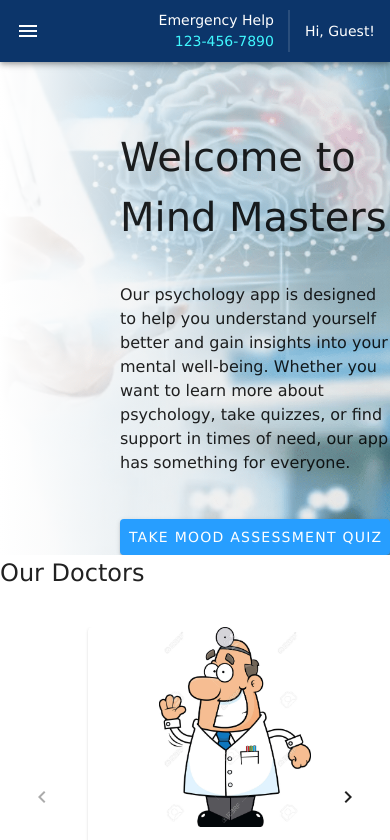
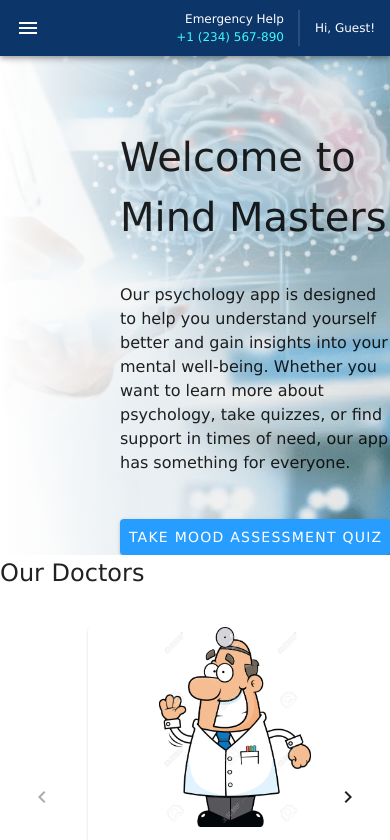
Before and after one commit to Feralwater/CogniLearn, a Vue app: page / in a window 390 px wide. Shown: the top 840 px of the page. Built offline with nearby package versions, Linux system fonts and the light colour scheme.

Commit message:
add phone to header

```diff
--- a/src/components/AppBar/AppBar.vue
+++ b/src/components/AppBar/AppBar.vue
@@ -50,8 +50,8 @@
 }
 
 .drawer {
-  top: 62px !important;
-  height: calc(100% - 62px) !important;
+  top: 56px !important;
+  height: calc(100% - 56px) !important;
   background-color: var(--secondary-60);
 }
 
--- a/src/components/AppHeader/AppHeader.css
+++ b/src/components/AppHeader/AppHeader.css
@@ -49,14 +49,15 @@
 
 .phone {
   font-weight: 500;
-  font-size: 18px;
+  font-size: 16px;
+  text-decoration: none;
 }
 
 .hidden {
   display: none;
 }
 
-@media screen and (min-width: 1200px) {
+@media screen and (min-width: 1250px) {
   .hidden {
     display: flex;
   }
@@ -74,9 +75,10 @@
 
   .header-column {
     align-items: flex-end;
+    font-size: 12px;
   }
 
   .phone {
-    font-size: 14px;
+    font-size: 12px;
   }
 }
--- a/src/components/AppHeader/AppHeader.vue
+++ b/src/components/AppHeader/AppHeader.vue
@@ -18,7 +18,7 @@ const loginStore = useLoginStore();
       <div class="header-row">
         <div class="header-column">
           <span>Emergency Help</span>
-          <span class="column-name green phone">123-456-7890</span>
+          <a href="tel:+1 (234) 567-890" class="column-name green phone">+1 (234) 567-890</a>
         </div>
         <v-divider vertical thickness="2" />
         <div class="header-row hidden">
@@ -38,10 +38,10 @@ const loginStore = useLoginStore();
           <v-divider vertical thickness="2" />
         </div>
         <div class="header-column">
-            <span v-if="loginStore.isAuthenticated">
+            <span v-if="loginStore.isAuthenticated" class="guest-name">
               {{ `Welcome, ${loginStore.user}` }}
             </span>
-          <span v-else class="guest-name">
+          <span v-else>
               Hi, Guest!
             </span>
         </div>
```
